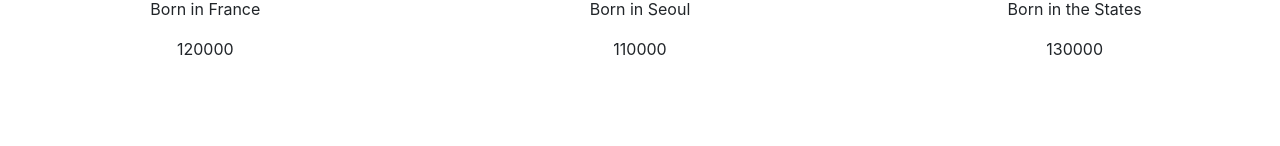
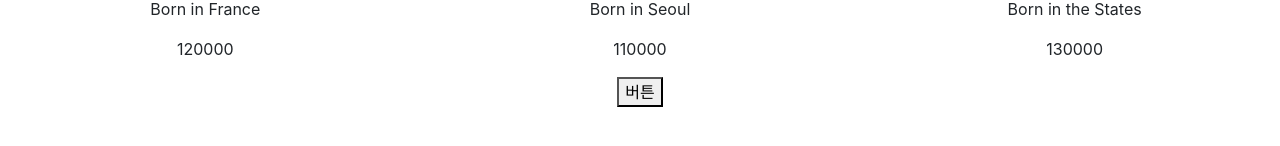
Before and after one commit to yscriuf/CodingApple, a React (Create React App) app: page / in a window 1280 px wide. Shown: the part 642-788 px from the top of the page. Built offline with nearby package versions, Linux system fonts and the light colour scheme.

Commit message:
axios를 이용한 ajax요청

```diff
--- a/package.json
+++ b/package.json
@@ -7,6 +7,7 @@
     "@testing-library/jest-dom": "^5.16.4",
     "@testing-library/react": "^13.3.0",
     "@testing-library/user-event": "^13.5.0",
+    "axios": "^0.27.2",
     "bootstrap": "^5.1.3",
     "react": "^18.2.0",
     "react-bootstrap": "^2.4.0",
--- a/src/App.js
+++ b/src/App.js
@@ -6,9 +6,11 @@ import { data } from "./data";
 import { HOME } from "./routes/home";
 import { DETAIL } from "./routes/detail";
 import { Routes, Route, Link, useNavigate, Outlet } from "react-router-dom";
+import axios from "axios";
+import { element } from "prop-types";
 
 function App() {
-  let [shoes] = useState(data);
+  let [shoes, setShoes] = useState(data);
   let navigate = useNavigate();
 
   return (
@@ -34,6 +36,24 @@ function App() {
 
         <Route path="*" element={<div>404페이지임</div>} />
       </Routes>
+
+      <button onClick={()=>{
+        axios.get('https://codingapple1.github.io/shop/data2.json')
+        .then((result)=>{
+          var temp = shoes;
+          result.data.forEach((element)=>{
+            temp.push(element);
+          })
+          setShoes(temp);
+          console.log(shoes);
+         })
+         .catch(()=>{
+          console.log('실패함');
+         })
+      }}>
+        버튼
+      </button>
+
     </div>
   );
 }
```
Also changed, not shown: 1 other file (tests, documents, lock files or other folders).
